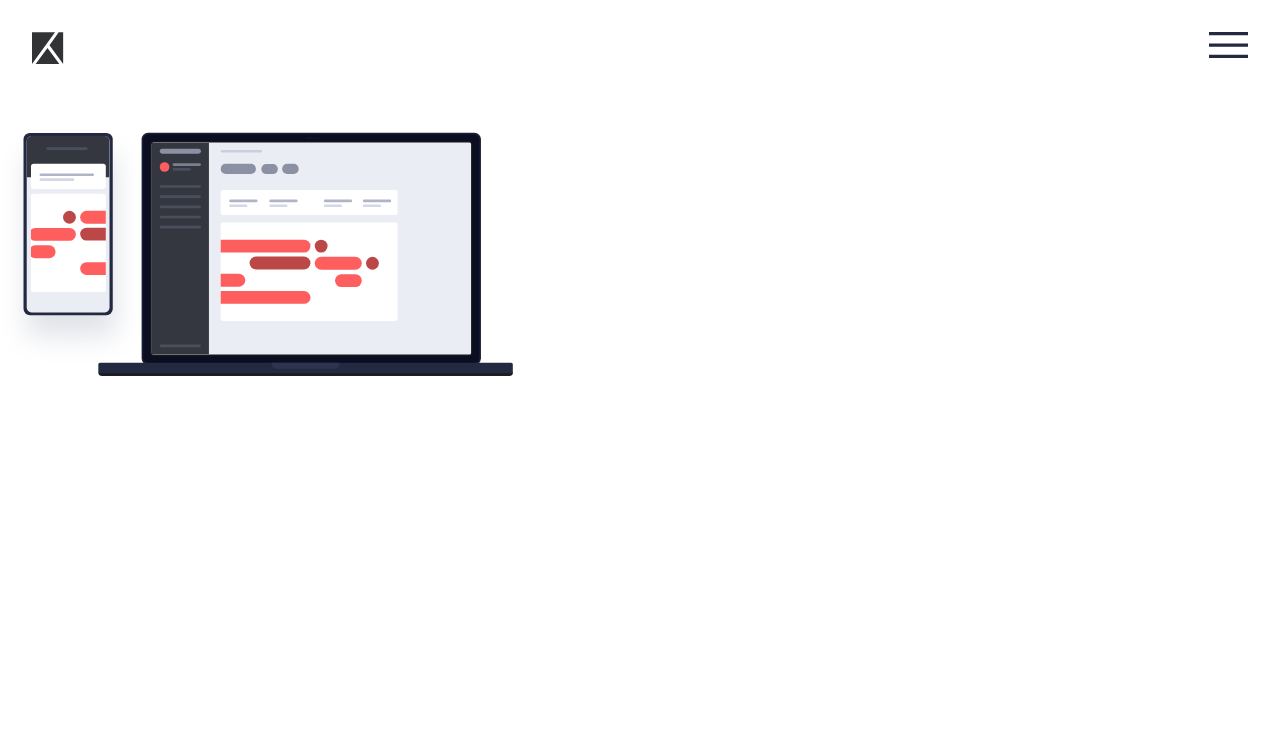
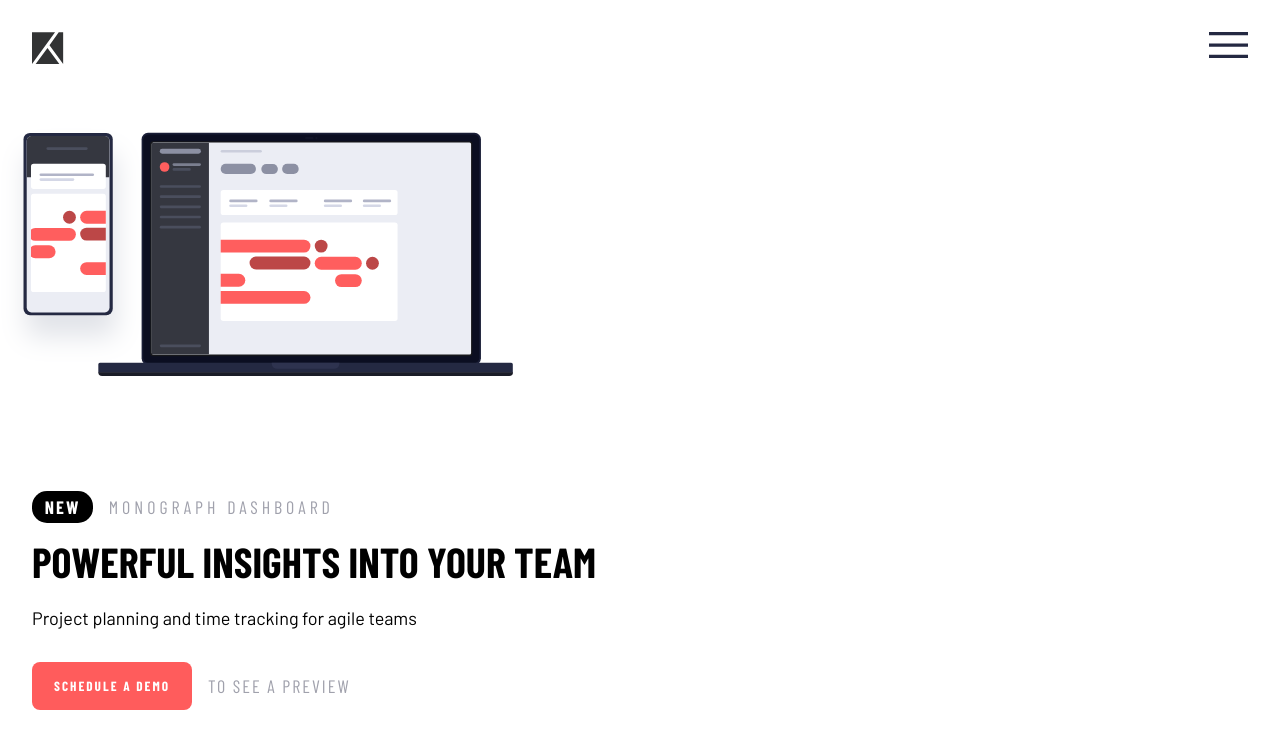
Before and after one commit to GuiTDS/tracking-intro-land-page, a React (Vite) app: page / in a window 1280 px wide. Shown: the top 748 px of the page. Built offline with nearby package versions, Linux system fonts and the light colour scheme.

Commit message:
feat: adding the main section

```diff
--- a/src/pages/MainPage.module.css
+++ b/src/pages/MainPage.module.css
@@ -1,9 +1,5 @@
-/* .header__navigation {
-    height: 100vh;
-    background-image: url('../assets/images/illustration-devices.svg');
-    background-repeat: no-repeat;
-    background-size: 600px;
-} */
+@import url('../styles/_variables.css');
+
 #ilustration {
     height: 31vh;
     position: absolute;
@@ -53,3 +49,61 @@
 .navigation__list li {
     margin: 1rem 0 2rem;
 }
+
+/* info section */
+.info {
+    margin: 13rem 2rem 0;
+    font-family: var(--barlow-condensed);
+    font-size: var(--font-size);
+}
+
+.info p:first-child{
+    letter-spacing: 4px;
+    color: var(--grayish-blue);
+}
+
+.info p:first-child span {
+    background-color: black;
+    color: white;
+    padding: 0.3rem 0.8rem;
+    border-radius: 15px;
+    margin-right: 0.5rem;
+    font-weight: 700;
+    letter-spacing: 2px;
+}
+
+.info h1 {
+    font-size: 42px;
+    font-weight: 700;
+    margin: 1.5rem 0;
+}
+
+.info__style {
+    font-family: var(--barlow);
+    line-height: 1.5rem;
+    margin-right: 3rem;
+}
+
+.info__button {
+    margin-top: 2rem;
+    display: flex;
+    align-items: center;
+}
+
+.info__button button {
+    font-family: var(--barlow-condensed);
+    margin-right: 1rem;
+    font-weight: 700;
+    color: white;
+    background-color: var(--red-primary);
+    padding: 1rem;
+    border-radius: 8px;
+    width: 160px;
+    letter-spacing: 2px;
+    border: none;
+}
+
+.info__button p {
+    letter-spacing: 2px;
+    color: var(--grayish-blue);
+}
--- a/src/pages/MainPage.tsx
+++ b/src/pages/MainPage.tsx
@@ -13,7 +13,7 @@
 
     return (
         <>
-            <div className={styles.header__navigation}>
+            <div className={styles.container__navigation}>
                 <img src={ilustration} alt='Background illustration' id={styles.ilustration} />
                 <nav className={styles.navigation}>
                     <img src={logo} alt='Logo' className={styles.navigation__logo} />
@@ -31,9 +31,20 @@
                             <li>LOGIN</li>
                         </ul>
                     </div>
-
                 </nav>
             </div>
+
+            <section className={styles.info}>
+               <p><span>NEW</span> MONOGRAPH DASHBOARD</p>
+               <h1>POWERFUL INSIGHTS INTO YOUR TEAM</h1>
+               <p className={styles.info__style}>Project planning and time tracking for agile teams</p>
+               <div className={styles.info__button}>
+                <button>
+                    SCHEDULE A DEMO
+                </button>
+                <p>TO SEE A PREVIEW</p>
+               </div>
+            </section>
 
         </>
     );
```
